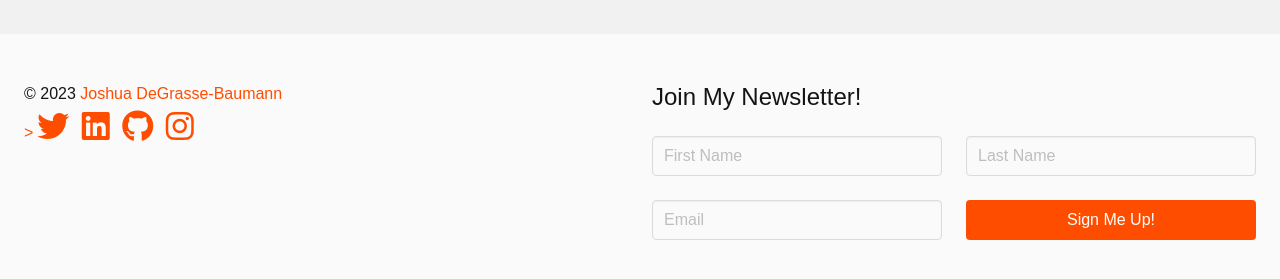
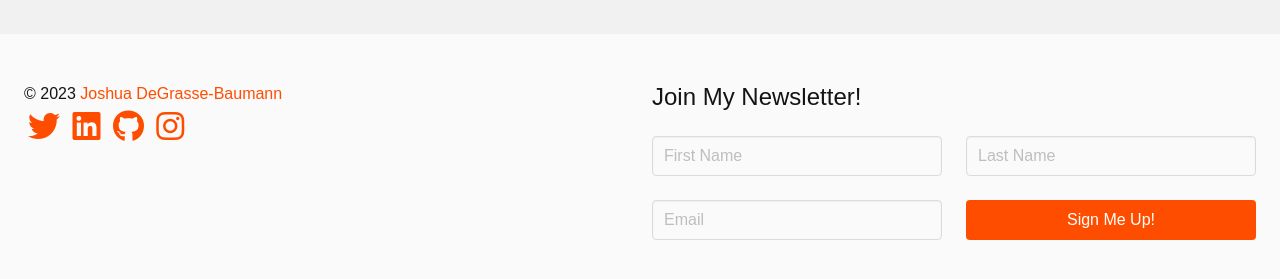
Before and after one commit to jdegbau/jdegbau.github.io, a Jekyll site: the page built from _posts/2023-01-17-site-search-bookmarklet.md, in a window 1280 px wide and 1239 px high. Shown: the part 879-1158 px from the top of the window. Built offline with Jekyll 4.4.1, drawn with Linux system fonts in a browser that asks for light colours; nearby versions of some CDN libraries; some web fonts are replaced; comment, search, counter and statistics services are not loaded.

Commit message:
Removed errant > from social icons

```diff
--- a/_layouts/wrapper.html
+++ b/_layouts/wrapper.html
@@ -48,7 +48,7 @@
       <div class="columns is-reversed-mobile">
         <div class="column">
           <p>&copy; {{ site.time | date: '%Y' }} <a href="/">Joshua DeGrasse-Baumann</a></p>
-          <a href="https://twitter.com/jdegbau" aria-label="Follow me on Twitter"">><i class="fab fa-twitter fa-2x m-1"></i></a>
+          <a href="https://twitter.com/jdegbau" aria-label="Follow me on Twitter""><i class="fab fa-twitter fa-2x m-1"></i></a>
           <a href="https://www.linkedin.com/in/jdegbau/" aria-label="Follow me on LinkedIn"><i class="fab fa-linkedin fa-2x m-1"></i></a>
           <a href="https://github.com/jdegbau" aria-label="Follow me on GitHub"><i class="fab fa-github fa-2x m-1"></i></a>
           <a href="https://www.instagram.com/jdegbau/" aria-label="Follow me on Instagram"><i class="fab fa-instagram fa-2x m-1"></i></a>
```
